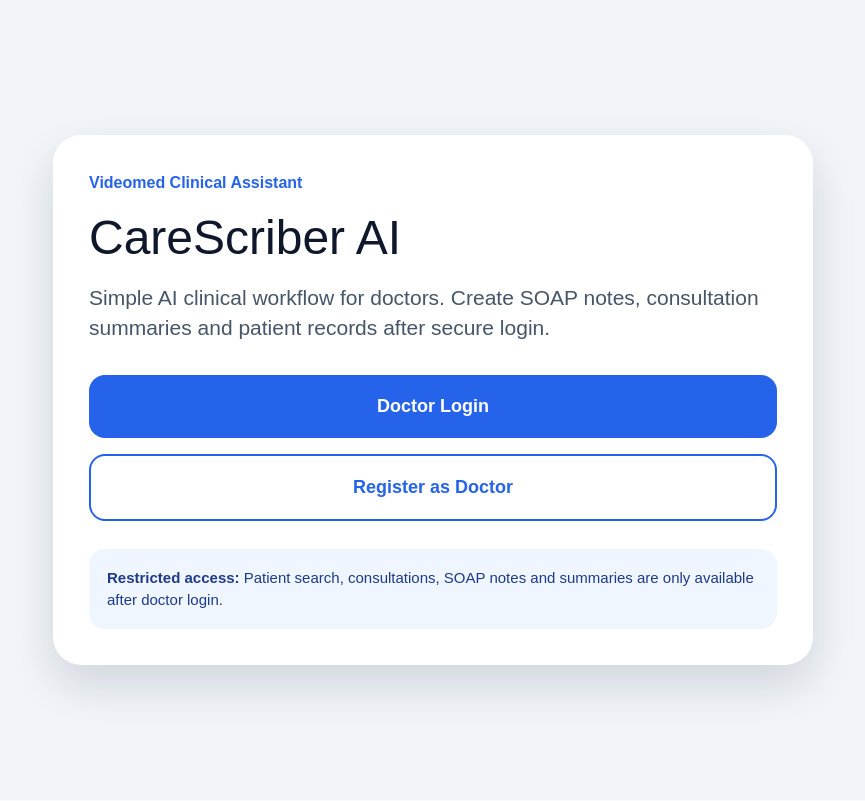
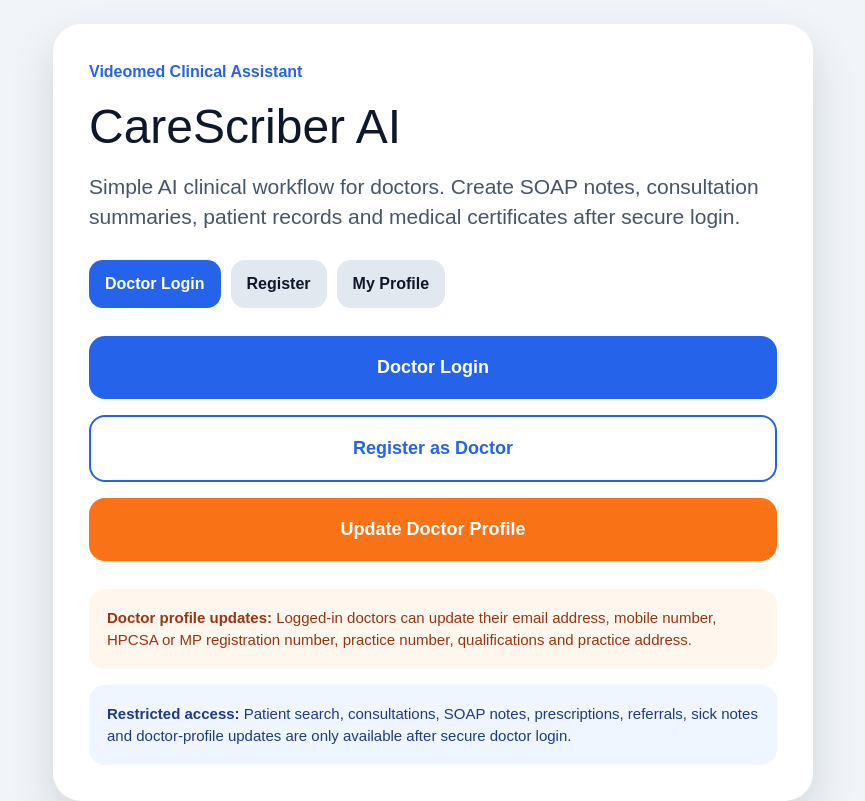
Before and after one commit to Siraajadams/Carescriber-, a Next.js app: page / in a window 1280 px wide. Shown: the top 801 px of the page, without its empty margins (207-1072 px from the left). Built offline with nearby package versions, Linux system fonts and the light colour scheme.

Commit message:
Update page.tsx

```diff
--- a/app/page.tsx
+++ b/app/page.tsx
@@ -4,14 +4,33 @@ export default function HomePage() {
   return (
     <main style={styles.page}>
       <section style={styles.card}>
-        <p style={styles.label}>Videomed Clinical Assistant</p>
+        <p style={styles.label}>
+          Videomed Clinical Assistant
+        </p>
 
-        <h1 style={styles.title}>CareScriber AI</h1>
+        <h1 style={styles.title}>
+          CareScriber AI
+        </h1>
 
         <p style={styles.subtitle}>
           Simple AI clinical workflow for doctors. Create SOAP notes,
-          consultation summaries and patient records after secure login.
+          consultation summaries, patient records and medical certificates
+          after secure login.
         </p>
+
+        <div style={styles.tabs}>
+          <Link href="/login" style={styles.activeTab}>
+            Doctor Login
+          </Link>
+
+          <Link href="/register" style={styles.tab}>
+            Register
+          </Link>
+
+          <Link href="/profile" style={styles.tab}>
+            My Profile
+          </Link>
+        </div>
 
         <div style={styles.buttons}>
           <Link href="/login" style={styles.primary}>
@@ -21,18 +40,31 @@ export default function HomePage() {
           <Link href="/register" style={styles.secondary}>
             Register as Doctor
           </Link>
+
+          <Link href="/profile" style={styles.profileButton}>
+            Update Doctor Profile
+          </Link>
+        </div>
+
+        <div style={styles.profileNotice}>
+          <strong>Doctor profile updates:</strong> Logged-in doctors can update
+          their email address, mobile number, HPCSA or MP registration number,
+          practice number, qualifications and practice address.
         </div>
 
         <div style={styles.notice}>
           <strong>Restricted access:</strong> Patient search, consultations,
-          SOAP notes and summaries are only available after doctor login.
+          SOAP notes, prescriptions, referrals, sick notes and doctor-profile
+          updates are only available after secure doctor login.
         </div>
       </section>
     </main>
   );
 }
 
-const styles: { [key: string]: React.CSSProperties } = {
+const styles: {
+  [key: string]: React.CSSProperties;
+} = {
   page: {
     minHeight: "100vh",
     background: "#f1f5f9",
@@ -42,19 +74,23 @@ const styles: { [key: string]: React.CSSProperties } = {
     alignItems: "center",
     fontFamily: "Arial, sans-serif",
   },
+
   card: {
     width: "100%",
     maxWidth: "760px",
     background: "#ffffff",
     borderRadius: "28px",
     padding: "36px",
-    boxShadow: "0 20px 45px rgba(15, 23, 42, 0.14)",
+    boxShadow:
+      "0 20px 45px rgba(15, 23, 42, 0.14)",
   },
+
   label: {
     color: "#2563eb",
     fontWeight: 700,
     fontSize: "16px",
   },
+
   title: {
     fontSize: "48px",
     lineHeight: "54px",
@@ -62,16 +98,48 @@ const styles: { [key: string]: React.CSSProperties } = {
     marginTop: "16px",
     marginBottom: "18px",
   },
+
   subtitle: {
     color: "#475569",
     fontSize: "21px",
     lineHeight: "30px",
   },
+
+  tabs: {
+    display: "flex",
+    flexWrap: "wrap",
+    gap: "10px",
+    marginTop: "28px",
+  },
+
+  activeTab: {
+    background: "#2563eb",
+    color: "#ffffff",
+    padding: "12px 16px",
+    borderRadius: "14px",
+    textAlign: "center",
+    fontWeight: 800,
+    fontSize: "16px",
+    textDecoration: "none",
+  },
+
+  tab: {
+    background: "#e2e8f0",
+    color: "#0f172a",
+    padding: "12px 16px",
+    borderRadius: "14px",
+    textAlign: "center",
+    fontWeight: 800,
+    fontSize: "16px",
+    textDecoration: "none",
+  },
+
   buttons: {
     display: "grid",
     gap: "16px",
-    marginTop: "32px",
+    marginTop: "28px",
   },
+
   primary: {
     background: "#2563eb",
     color: "#ffffff",
@@ -82,6 +150,7 @@ const styles: { [key: string]: React.CSSProperties } = {
     fontSize: "18px",
     textDecoration: "none",
   },
+
   secondary: {
     background: "#ffffff",
     color: "#2563eb",
@@ -93,8 +162,30 @@ const styles: { [key: string]: React.CSSProperties } = {
     textDecoration: "none",
     border: "2px solid #2563eb",
   },
+
+  profileButton: {
+    background: "#f97316",
+    color: "#ffffff",
+    padding: "18px",
+    borderRadius: "16px",
+    textAlign: "center",
+    fontWeight: 700,
+    fontSize: "18px",
+    textDecoration: "none",
+  },
+
+  profileNotice: {
+    marginTop: "28px",
+    background: "#fff7ed",
+    color: "#9a3412",
+    padding: "18px",
+    borderRadius: "16px",
+    fontSize: "15px",
+    lineHeight: "22px",
+  },
+
   notice: {
-    marginTop: "28px",
+    marginTop: "16px",
     background: "#eff6ff",
     color: "#1e3a8a",
     padding: "18px",
```
